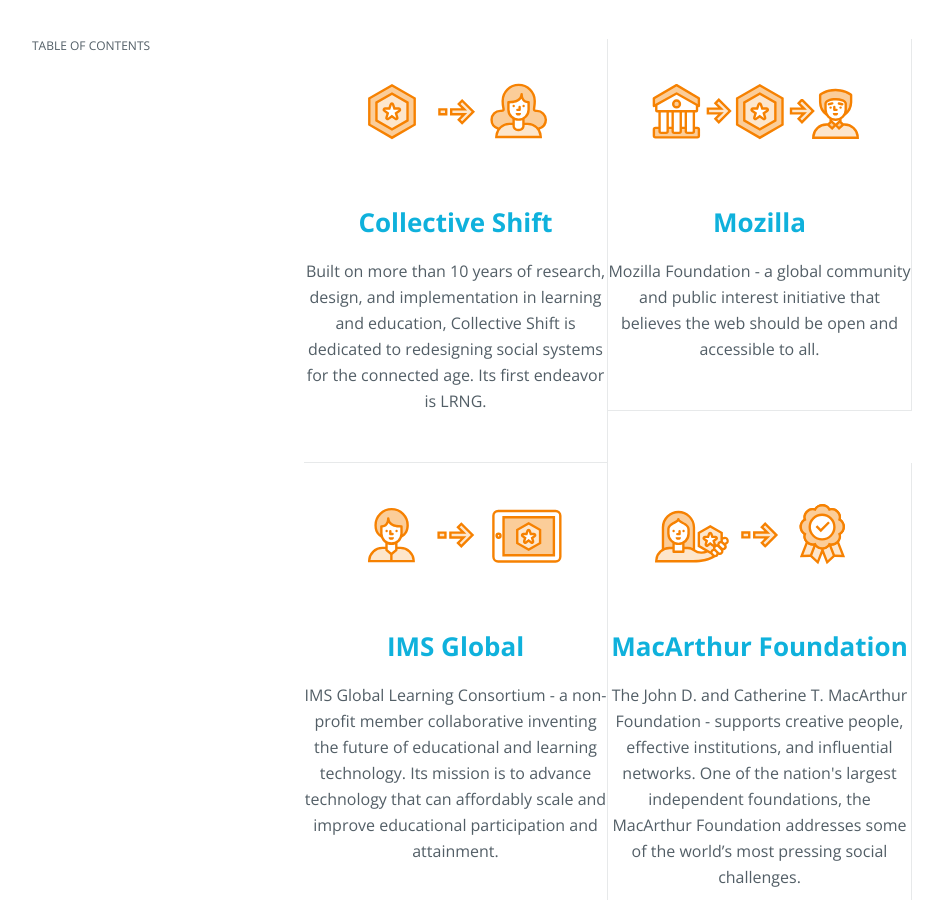
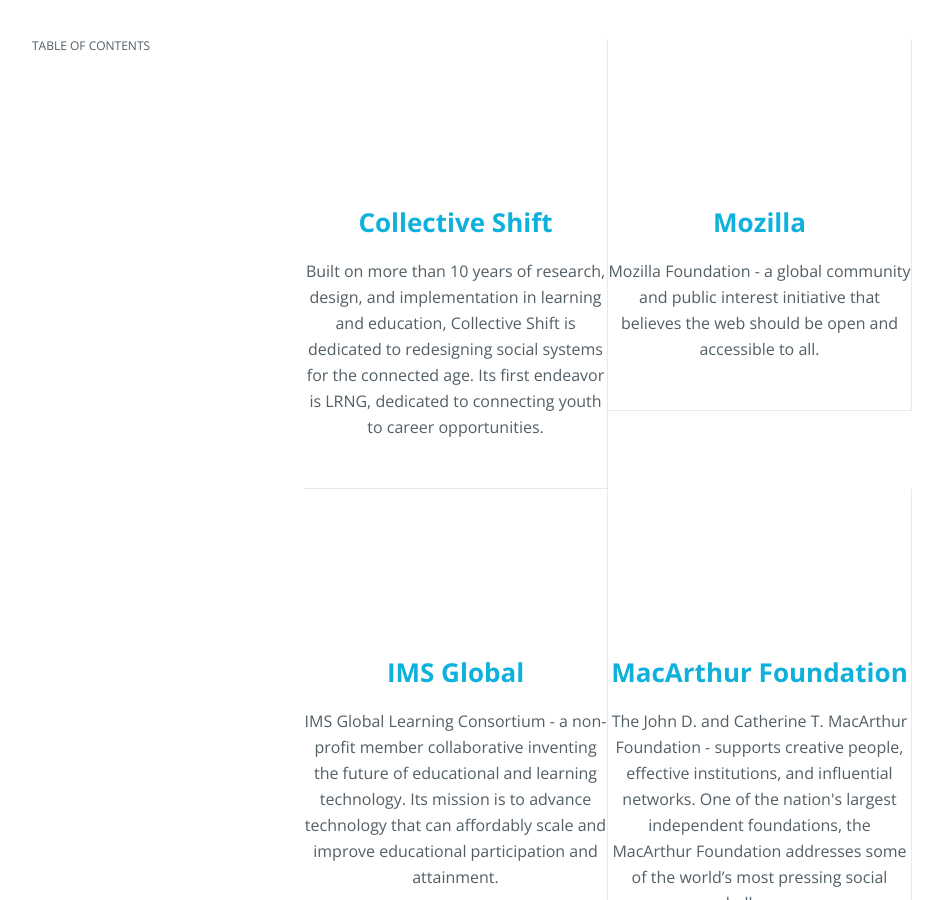
Before and after one commit to mozilla/openbadges.org-static, a Jekyll site: the page built from badge-alliance/members/index.md, in a window 1280 px wide and 900 px high, scrolled down 864 px. Shown: the whole window, without its empty margins (144-1087 px from the left). Built offline with Jekyll 4.4.1, drawn with Linux system fonts in a browser that asks for light colours.

Commit message:
Incomplete updates to members page fourup highlight section.

```diff
--- a/badge-alliance/members/index.md
+++ b/badge-alliance/members/index.md
@@ -11,17 +11,17 @@
 
 BA members support the work of the Badge Alliance directly via financial contributions appropriate for their size and level of commitment. The financial and technical contributions from its membership helps the Badge Alliance develop the Open Badges Specification and deliver free resources and communication channels that support Open Badges Ecosystem participants bringing the benefits of portable, verifiable credentials to their communities.
 
-<div class="fourup">
+<div class="fourup fourup-members">
     <div class="fourup-x-item">
-        <a href="{{ site.baseurl }}/about/earn" class="fourup-earn">
+        <a href="http://collectiveshift.org" class="fourup-lrng">
             <div>
                 <h2 class="title title-fill-inherit">Collective Shift</h2>
-                <p>Built on more than 10 years of research, design, and implementation in learning and education, Collective Shift is dedicated to redesigning social systems for the connected age. Its first endeavor is LRNG.</p>
+                <p>Built on more than 10 years of research, design, and implementation in learning and education, Collective Shift is dedicated to redesigning social systems for the connected age. Its first endeavor is LRNG, dedicated to connecting youth to career opportunities.</p>
             </div>
         </a>
     </div>
     <div class="fourup-x-item">
-        <a href="{{ site.baseurl }}/get-started/issuing-badges" class="fourup-issue">
+        <a href="http://mozillafoundation.org" class="fourup-mozilla">
           <div>
             <h2 class="title title-fill-inherit">Mozilla</h2>
             <p>Mozilla Foundation - a global community and public interest initiative that believes the web should be open and accessible to all. </p>
@@ -30,7 +30,7 @@
     </div>
 
     <div class="fourup-x-item">
-        <a href="{{ site.baseurl }}/get-started/displaying-badges" class="fourup-display">
+        <a href="https://www.imsglobal.org/" class="fourup-ims">
           <div>
             <h2 class="title title-fill-inherit">IMS Global</h2>
             <p>IMS Global Learning Consortium - a non-profit member collaborative inventing the future of educational and learning technology. Its mission is to advance technology that can affordably scale and improve educational participation and attainment. </p>
@@ -39,7 +39,7 @@
     </div>
 
     <div class="fourup-x-item">
-        <a href="{{ site.baseurl }}/get-started/#consuming-badges" class="fourup-understand">
+        <a href="https://www.macfound.org" class="fourup-macfound">
           <div>
             <h2 class="title title-fill-inherit">MacArthur Foundation</h2>
             <p>The John D. and Catherine T. MacArthur Foundation - supports creative people, effective institutions, and influential networks. One of the nation's largest independent foundations, the MacArthur Foundation addresses some of the world’s most pressing social challenges.</p>
```
